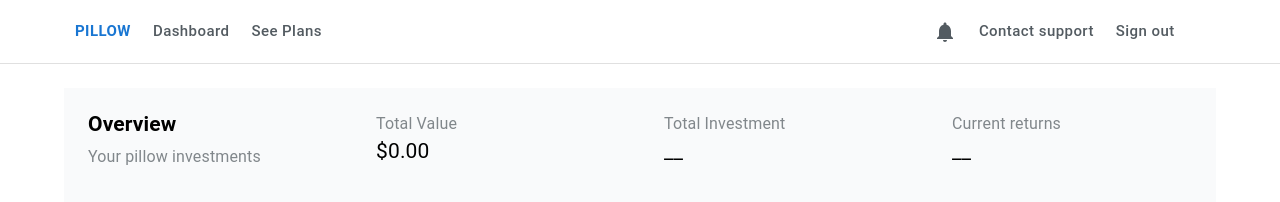
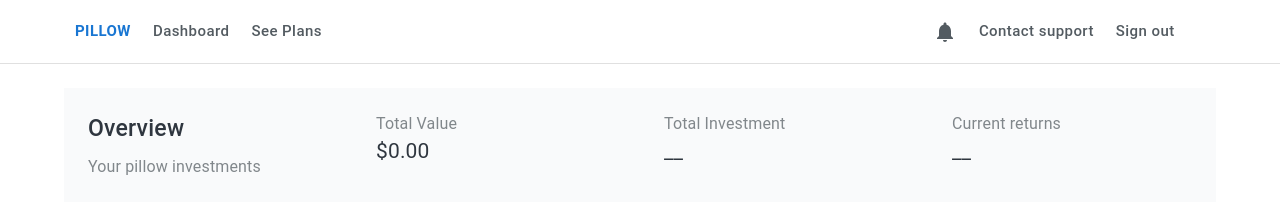
Before and after one commit to kartik1998/fe-pillow, a React (Create React App) app: page /dashboard in a window 1280 px wide. Shown: the top 202 px of the page. Built offline with nearby package versions, Linux system fonts and the light colour scheme; no server answers.

Commit message:
Update: MainFeaturedPost component

```diff
--- a/src/components/dashboard/MainFeaturedPost.js
+++ b/src/components/dashboard/MainFeaturedPost.js
@@ -6,12 +6,12 @@ import Grid from '@mui/material/Grid';
 import Box from '@mui/material/Box';
 
 const overviewFont = {
-  fontSize: '21px',
+  fontSize: '23px',
   fontFamily: `'Graphik Web Medium', sans-serif;`,
   fontStyle: 'normal',
   fontStretch: 'normal',
-  color: 'black',
-  fontWeight: 'bold',
+  fontWeight: '550',
+  color: '#2f363f',
 };
 
 const valueFont = {
@@ -19,7 +19,7 @@ const valueFont = {
   fontFamily: `'Graphik Web Medium', sans-serif;`,
   fontStyle: 'normal',
   fontStretch: 'normal',
-  color: 'black',
+  color: '#2f363f',
 };
 
 const descFont = {
@@ -61,7 +61,7 @@ function MainFeaturedPost(props) {
               pr: { md: 0 },
             }}
           >
-            <Typography variant="h4" style={overviewFont} gutterBottom>
+            <Typography style={overviewFont} gutterBottom>
               {post.title}
             </Typography>
             <Typography variant="p" style={descFont} paragraph>
```
